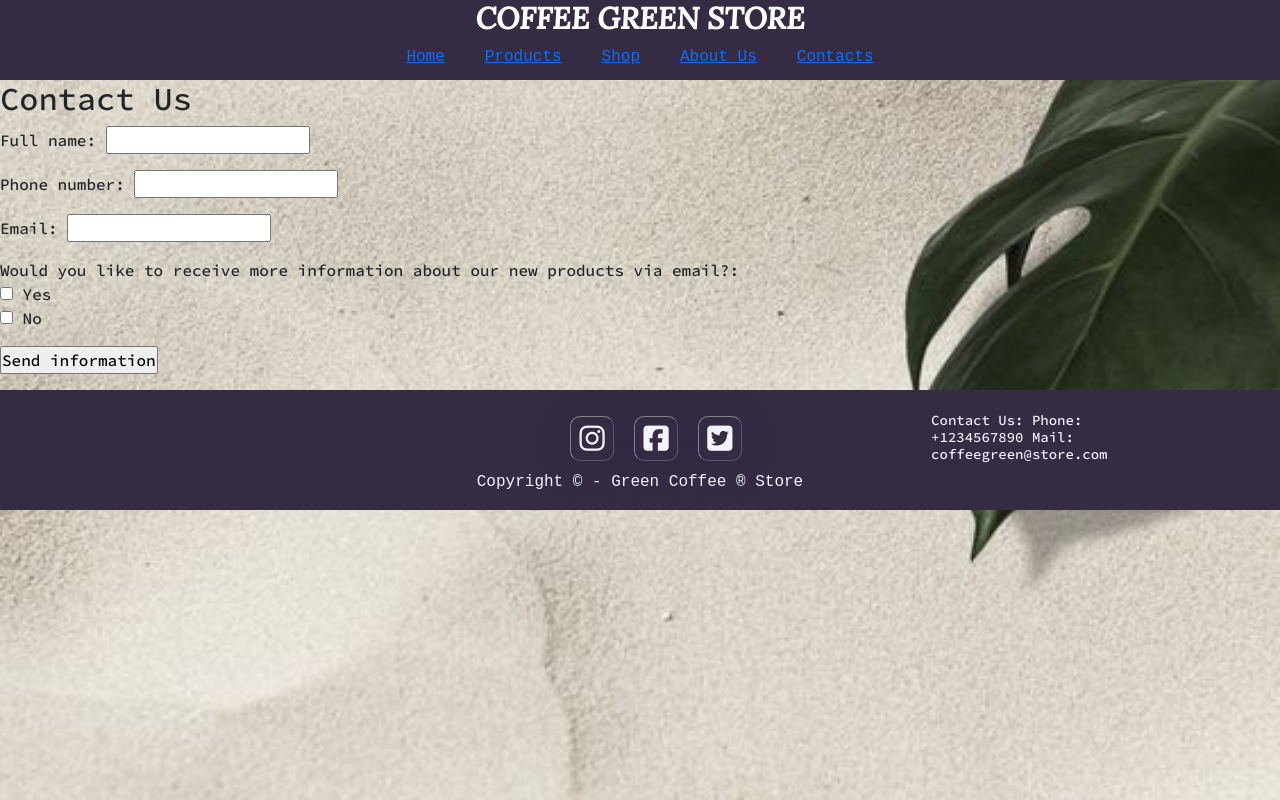
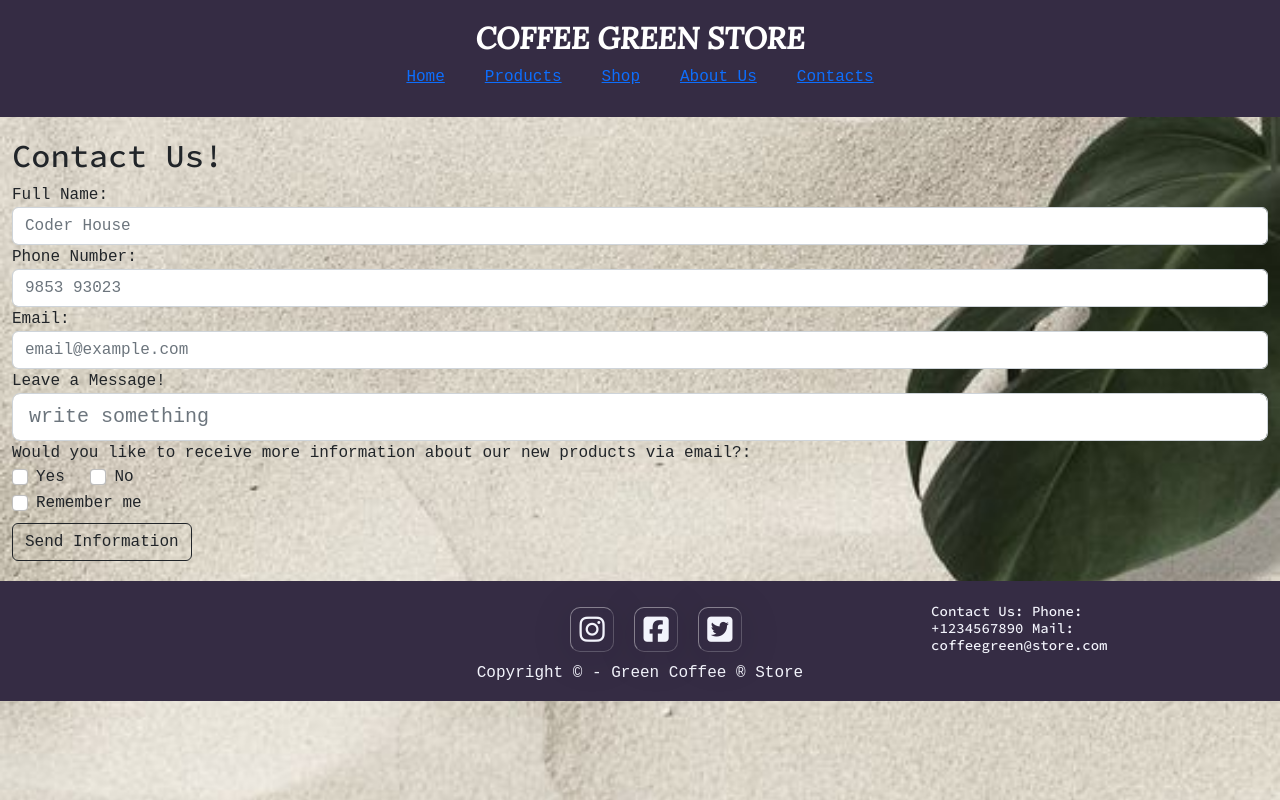
Before and after one commit to camilaluser/Camila-Paula-Luser, a website: page contactos.html in a window 1280 px wide. Drawn offline with Linux system fonts and the light colour scheme.

Commit message:
contacts

```diff
--- a/contactos.html
+++ b/contactos.html
@@ -57,21 +57,50 @@
 
 <!--MAIN-->
     <main class="html">
-        <h2 class="contacts" id="titulo-contactos"> Contact Us</h2>
-        <form action="Forms.html">
-            <p>Full name: <input type="text" name="fullname"></p>
-            <form action="Forms.html"></form>
-            <p>Phone number: <input type="text" ></p>
-            <form action="Forms.html"></form>
-            <p>Email: <input type="text"></p>
-            <form action="Forms.html"></form>
-            <p>
-                Would you like to receive more information about our new products via email?: <br>
-                <input type="checkbox" name="Yes"> Yes <br>
-                <input type="checkbox" name="No"> No <br>
-            </p>
-            <p> <input type="submit" value="Send information"></p>
-        </form>
+
+        <div class="container-fluid">
+        <h2 class="contacts" id="titulo-contactos"> Contact Us!</h2>
+
+        <form>
+            <div class="form-group">
+              <label for="formGroupExampleInput">Full Name:</label>
+              <input type="text" class="form-control" id="formGroupExampleInput" placeholder="Coder House">
+            </div>
+            <div class="form-group">
+              <label for="formGroupExampleInput2">Phone Number:</label>
+              <input type="text" class="form-control" id="formGroupExampleInput2" placeholder="9853 93023">
+            </div>
+            <div class="form-group">
+                <label for="formGroupExampleInput2">Email:</label>
+                <input type="text" class="form-control" id="formGroupExampleInput2" placeholder="email@example.com">
+              </div>
+          </form>
+          <div>
+            Leave a Message!
+          <input class="form-control form-control-lg" type="text" placeholder="write something">
+          </div>
+    <div>
+        Would you like to receive more information about our new products via email?: <br>
+        <div class="form-check form-check-inline">
+            <input class="form-check-input" type="checkbox" id="inlineCheckbox1" value="option1">
+            <label class="form-check-label" for="inlineCheckbox1">Yes</label>
+          </div>
+          <div class="form-check form-check-inline">
+            <input class="form-check-input" type="checkbox" id="inlineCheckbox2" value="option2">
+            <label class="form-check-label" for="inlineCheckbox2">No</label>
+            <input class="form-check-input" type="checkbox" id="inlineFormCheck">
+          </div>
+          <div class="form-check mb-2 mr-sm-2">
+            <input class="form-check-input" type="checkbox" id="inlineFormCheck">
+            <label class="form-check-label" for="inlineFormCheck">
+              Remember me
+            </label>
+          </div>
+         <div><span> <button type="submit" class="btn btn-outline-dark" class="btn btn-primary">Send Information</button> </span></div>
+
+
+
+
     </main>
 
   <!--FOOTER-->
--- a/css/styles.css
+++ b/css/styles.css
@@ -233,7 +233,10 @@ justify-content: flex-start; }
   padding-left: 20px;
 
 }
-
+div.container-fluid{
+  padding-top: 20px;
+  padding-bottom: 20px;
+}
 li, ul {
   display: inline-block;
   list-style-type: none;
--- a/package.json
+++ b/package.json
@@ -6,6 +6,7 @@
   "scripts": {
     "watch:css": "nodemon -e scss -x \"npm run build:css\"",
     "build:css": "node-sass --output-style compressed scss/estilos.css css/main.scss"
+
   },
   "version": "1.0.0",
   "devDependencies": {
```
Also changed, not shown: Aboutus.html (+16 -5 lines), index.html (+32 -1 lines).
